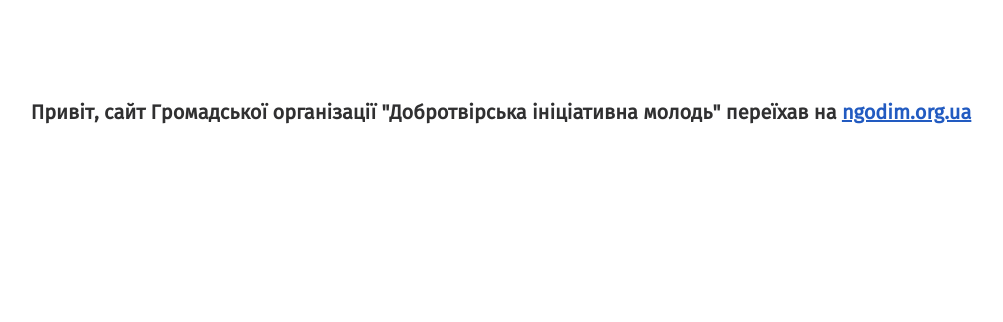
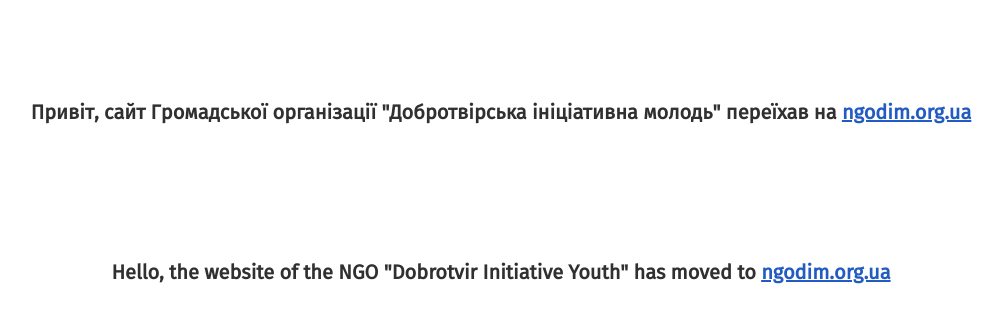
Before and after one commit to bohdanosypov/transferred, a plain HTML site: page index.html in a window 1280 px wide. Shown: the whole page, without its empty margins (139-1142 px from the left). Drawn offline with Linux system fonts and the light colour scheme.

Commit message:
Update index.html

```diff
--- a/index.html
+++ b/index.html
@@ -14,6 +14,9 @@
 <body>
     <div>
         <p>Привіт, сайт Громадської організації "Добротвірська ініціативна молодь" переїхав на <a href="https://ngodim.org.ua/">ngodim.org.ua</a></p>
+        <br><br>
+        <p>Hello, the website of the NGO "Dobrotvir Initiative Youth" has moved to <a href="https://ngodim.org.ua/">ngodim.org.ua</a></p>
+
     </div>
 </body>
 
```
